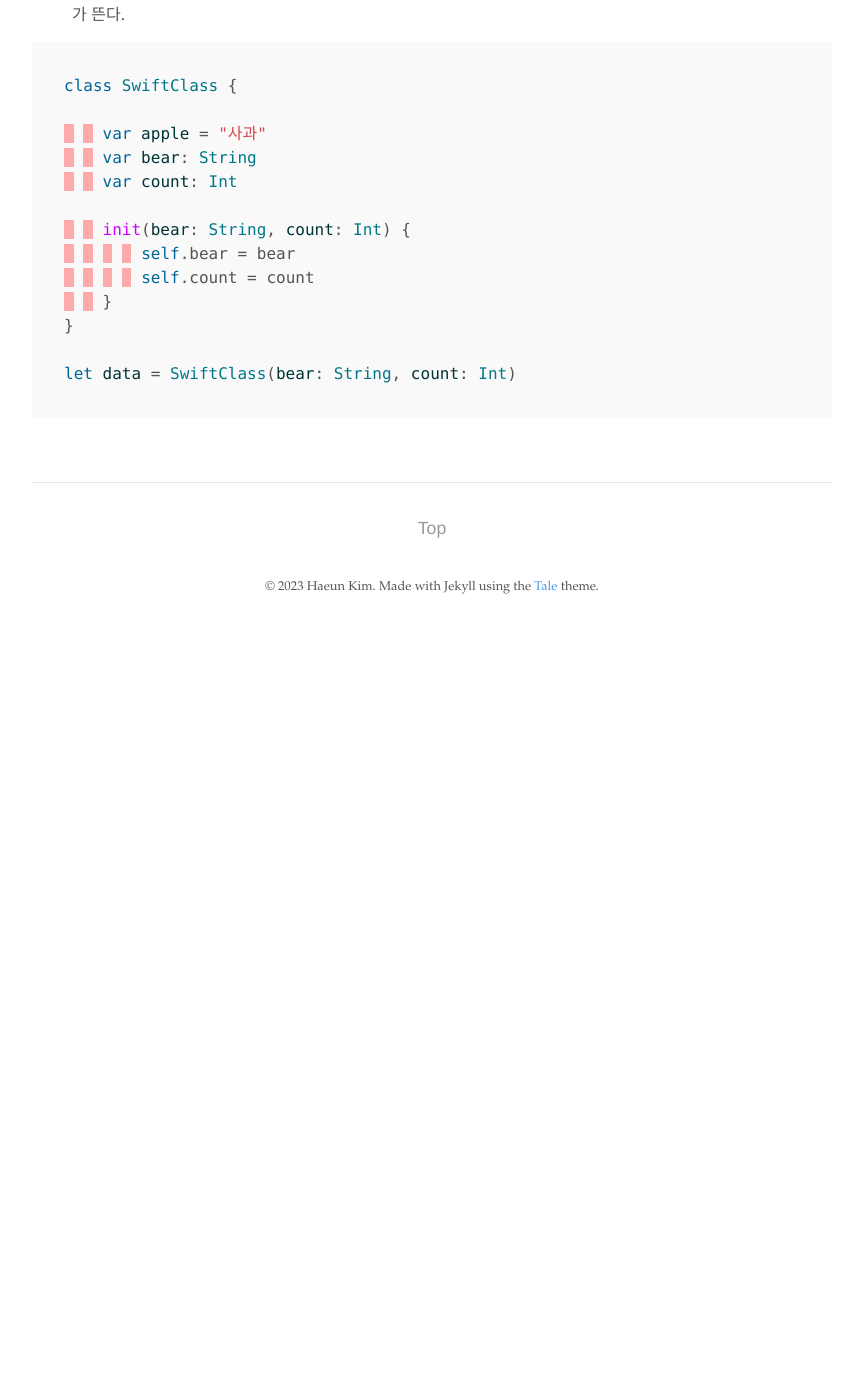
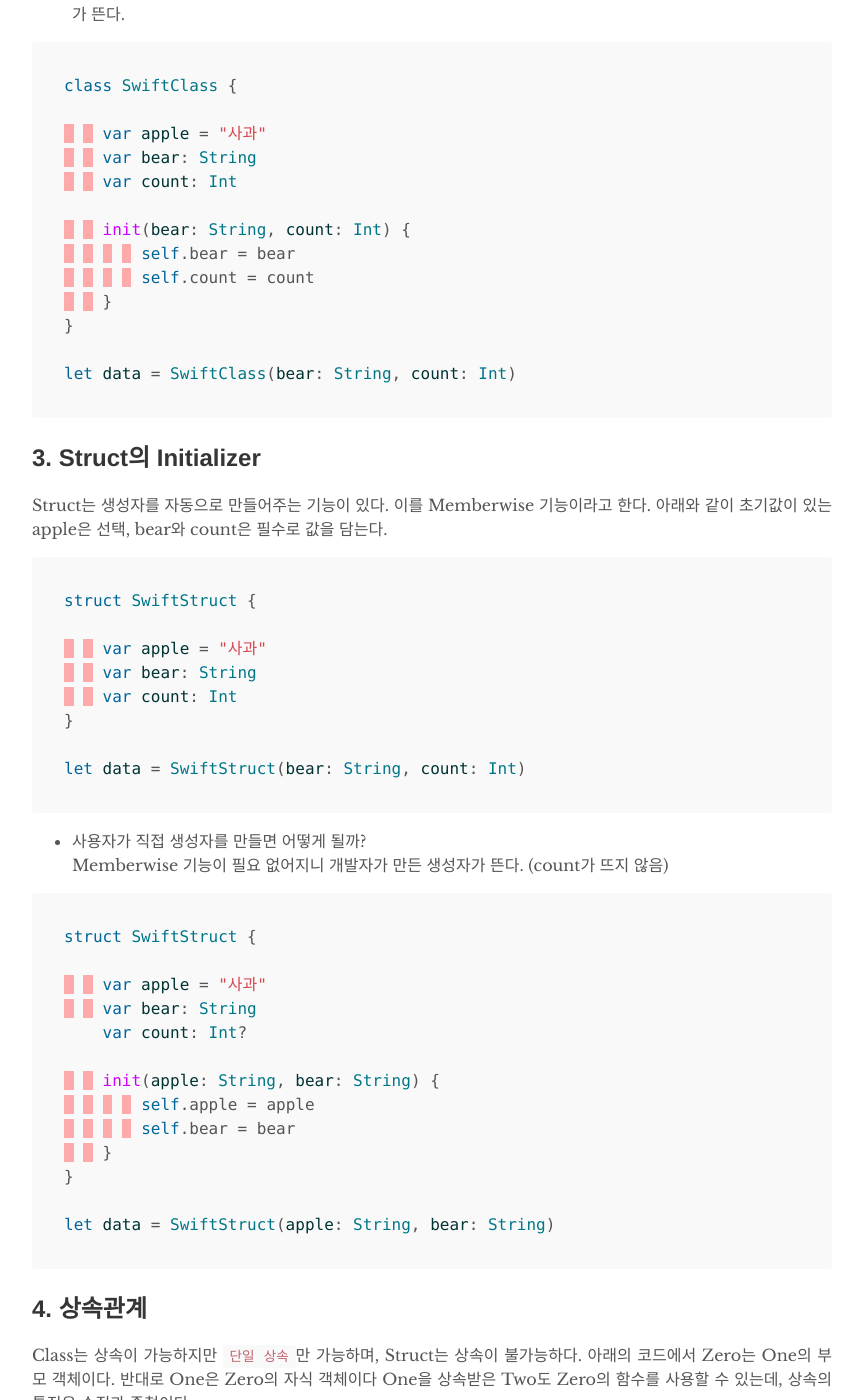
Before and after one commit to ha-ny/ha-ny.github.io, a Jekyll site: the page built from _posts/2023-09-19-Class&Struct.md, in a window 1280 px wide and 1400 px high, scrolled down 1082 px. Shown: the whole window, without its empty margins (208-1071 px from the left). Built offline with Jekyll 4.4.1, drawn with Linux system fonts in a browser that asks for light colours; before the commit the page ends 1712 px from its top, so only the background shows below that; some of the changed text lies outside the part shown.

Commit message:
Update Post

````diff
--- a/_posts/2023-09-19-Class&Struct.md
+++ b/_posts/2023-09-19-Class&Struct.md
@@ -50,3 +50,123 @@ class SwiftClass {
 
 let data = SwiftClass(bear: String, count: Int)
 ```
+
+## 3. Struct의 Initializer
+
+Struct는 생성자를 자동으로 만들어주는 기능이 있다. 이를 Memberwise 기능이라고 한다.
+아래와 같이 초기값이 있는 apple은 선택, bear와 count은 필수로 값을 담는다.
+
+```swift
+struct SwiftStruct {
+
+    var apple = "사과"
+    var bear: String
+    var count: Int
+}
+
+let data = SwiftStruct(bear: String, count: Int)
+```
+
+- 사용자가 직접 생성자를 만들면 어떻게 될까?
+Memberwise 기능이 필요 없어지니 개발자가 만든 생성자가 뜬다. (count가 뜨지 않음)
+
+```swift
+struct SwiftStruct {
+
+    var apple = "사과"
+    var bear: String
+    var count: Int?
+
+    init(apple: String, bear: String) {
+        self.apple = apple
+        self.bear = bear
+    }
+}
+
+let data = SwiftStruct(apple: String, bear: String)
+```
+
+## 4. 상속관계
+
+Class는 상속이 가능하지만 `단일 상속`만 가능하며, Struct는 상속이 불가능하다.
+아래의 코드에서 Zero는 One의 부모 객체이다. 반대로 One은 Zero의 자식 객체이다
+One을 상속받은 Two도 Zero의 함수를 사용할 수 있는데, 상속의 특징은 수직과 중첩이다.
+
+```swift
+class Zero {
+
+    func zeroFunc() { }
+}
+
+class One: Zero {
+
+    override func zeroFunc() {
+        super.zeroFunc()
+    }
+
+    func oneFunc() { }
+}
+
+
+
+class Two: One {
+
+    override func zeroFunc() {
+        super.zeroFunc()
+    }
+
+    override func oneFunc() {
+        super.oneFunc()
+    }
+}
+```
+
+- 정리
+Class는 상속 관계를 가질 수 있다 → 부모는 하나지만 자식은 여럿일 수 있다 → 단일 상속
+Struct는 상속 관계를 가질 수 없다 → 부모도 자식도 안된다
+
+## 5. Instance
+
+```swift
+struct SwiftStruct {
+
+    var apple = "사과"
+    var bear: String
+    var count: Int?
+}
+
+let word = SwiftStruct(bear: "곰", count: 2)
+```
+
+SwiftStruct 생성자의 값은 Instance이다.
+즉, word의 타입은 SwiftStruct이고 값은 SwiftStruct의 Instance이다!
+생성자를 통해 let word, let word2 와 같은 개별적인 값을 가진 인스턴스를 생성할 수 있다.
+
+## 6. Static(전역)
+
+```swift
+struct SwiftStruct {
+
+    static var apple: String?
+    var bear: String
+}
+
+let word = SwiftStruct(bear: String)
+```
+
+bear은 SwiftStruct의 생성자에 포함되어 있다. → bear은 인스턴스 프로퍼티이다
+apple은 생성자에 포함되어 있지 않다 → 앞에 static 붙으면 타입 프로퍼티가 된다
+
+- apple에 접근하려면 어떻게 해야할까?
+
+```swift
+struct SwiftStruct {
+
+    static var apple: String?
+    var bear: String
+}
+
+SwiftStruct.apple
+```
+
+Swiftstruct 타입을 참조하면 apple 프로퍼티가 뜬다
````
